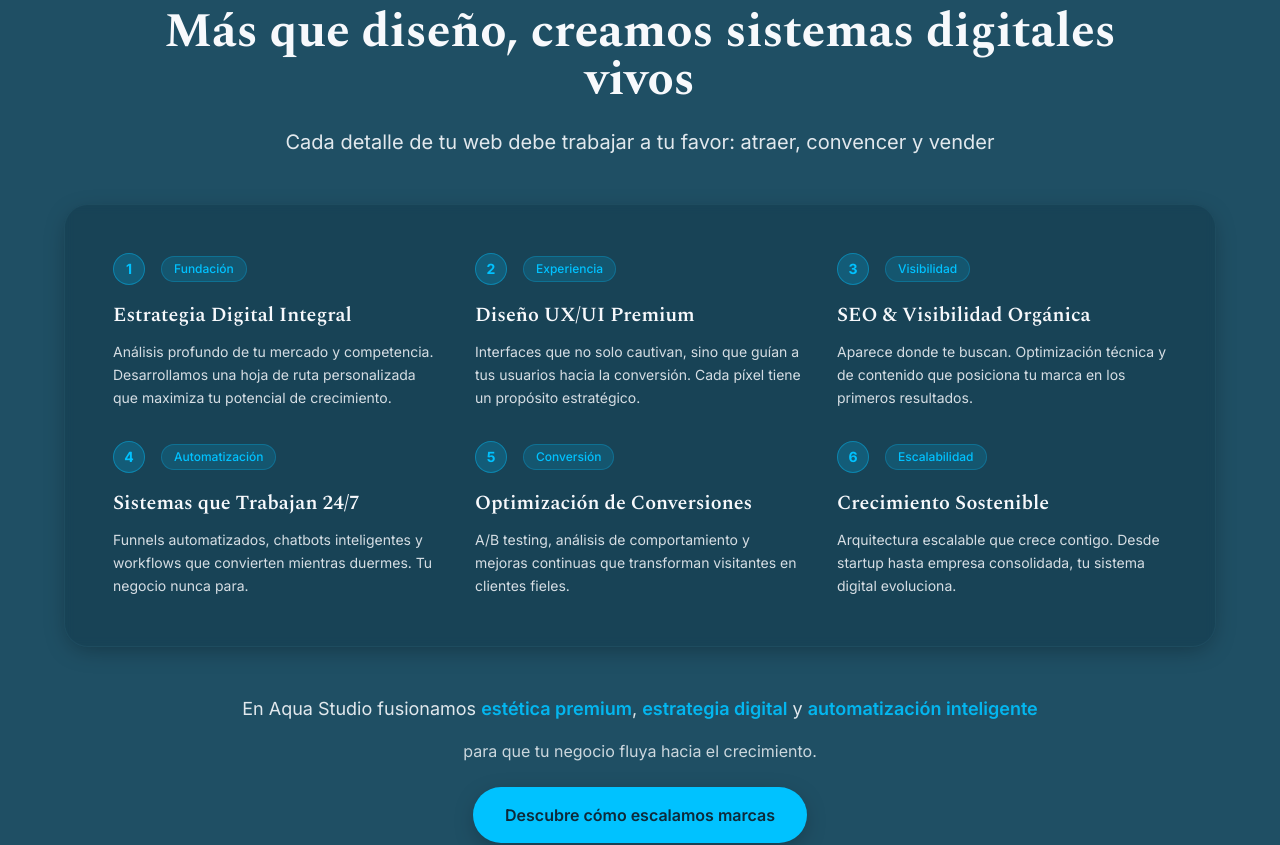
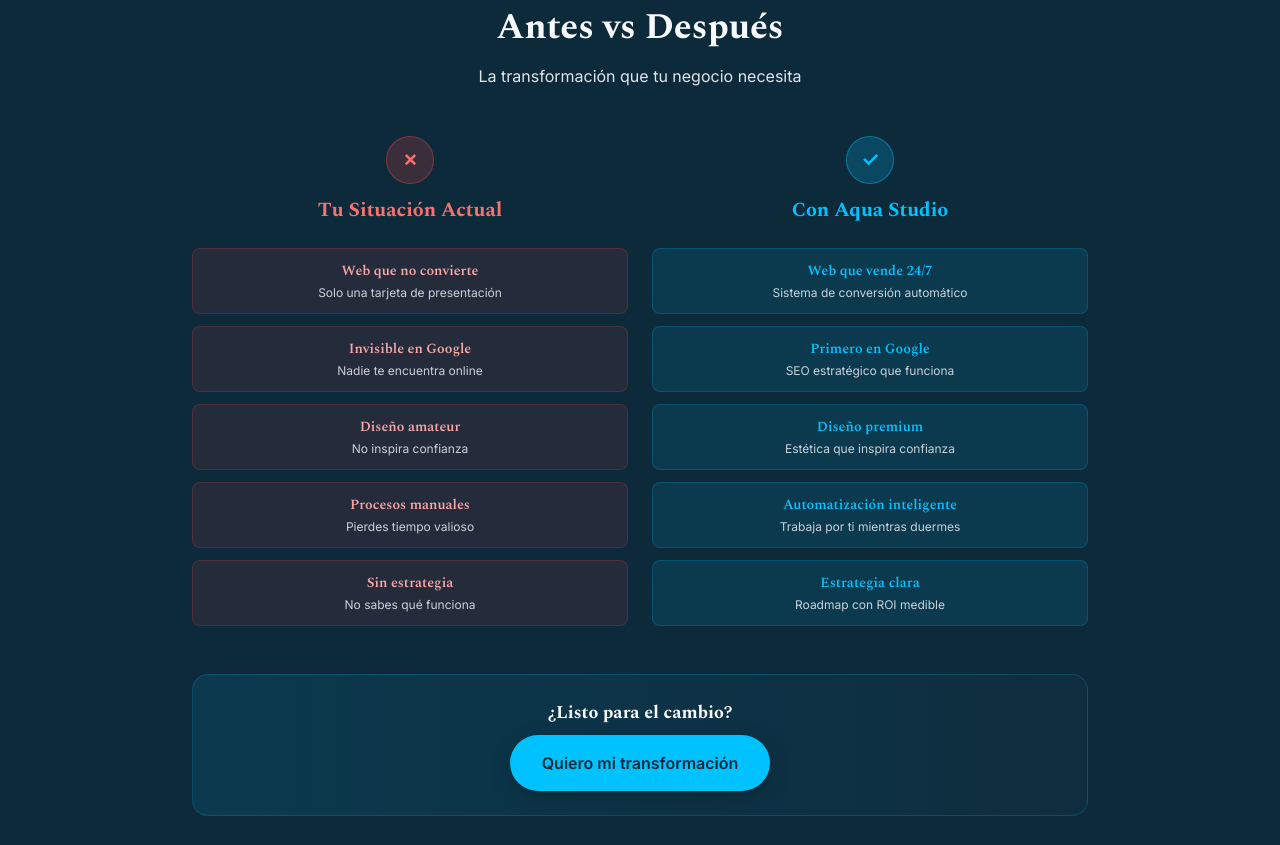
Before and after one commit to juanaranedagattavara-jpg/aquastudio, a Next.js app: page / in a window 1280 px wide. Shown: the part 920-1765 px from the top of the page. Built offline with nearby package versions, Linux system fonts and the light colour scheme.

Commit message:
Add compact comparison section and improve services CTA: Before vs After comparison with symmetric design, plus personalized proposal text

```diff
--- a/app/page.tsx
+++ b/app/page.tsx
@@ -53,6 +53,102 @@
             <Button variant="ghost" className="px-10 py-5 text-lg md:text-xl">
               Ver proyectos en acción
             </Button>
+          </div>
+        </div>
+      </Section>
+
+      {/* Comparación: Dolores vs Soluciones */}
+      <Section id="comparacion" className="bg-brand-deep text-brand-pearl py-16">
+        <div className="container">
+          <div className="max-w-4xl mx-auto">
+            {/* Título compacto */}
+            <div className="text-center mb-12">
+              <h2 className="mb-4 text-3xl font-bold md:text-4xl">
+                Antes vs Después
+              </h2>
+              <p className="text-base opacity-90">
+                La transformación que tu negocio necesita
+              </p>
+            </div>
+
+            {/* Comparación simétrica y compacta */}
+            <div className="grid md:grid-cols-2 gap-6">
+              {/* Lado izquierdo - Problemas */}
+              <div className="text-center">
+                <div className="mb-6">
+                  <div className="inline-flex items-center justify-center w-12 h-12 rounded-full bg-red-500/20 border border-red-500/40 mb-3">
+                    <span className="text-red-400 text-xl font-bold">✗</span>
+                  </div>
+                  <h3 className="text-xl font-bold text-red-400 mb-2">Tu Situación Actual</h3>
+                </div>
+
+                <div className="space-y-3">
+                  <div className="p-3 rounded-lg bg-red-500/10 border border-red-500/20">
+                    <h4 className="font-semibold text-red-300 text-sm mb-1">Web que no convierte</h4>
+                    <p className="text-xs opacity-80">Solo una tarjeta de presentación</p>
+                  </div>
+                  <div className="p-3 rounded-lg bg-red-500/10 border border-red-500/20">
+                    <h4 className="font-semibold text-red-300 text-sm mb-1">Invisible en Google</h4>
+                    <p className="text-xs opacity-80">Nadie te encuentra online</p>
+                  </div>
+                  <div className="p-3 rounded-lg bg-red-500/10 border border-red-500/20">
+                    <h4 className="font-semibold text-red-300 text-sm mb-1">Diseño amateur</h4>
+                    <p className="text-xs opacity-80">No inspira confianza</p>
+                  </div>
+                  <div className="p-3 rounded-lg bg-red-500/10 border border-red-500/20">
+                    <h4 className="font-semibold text-red-300 text-sm mb-1">Procesos manuales</h4>
+                    <p className="text-xs opacity-80">Pierdes tiempo valioso</p>
+                  </div>
+                  <div className="p-3 rounded-lg bg-red-500/10 border border-red-500/20">
+                    <h4 className="font-semibold text-red-300 text-sm mb-1">Sin estrategia</h4>
+                    <p className="text-xs opacity-80">No sabes qué funciona</p>
+                  </div>
+                </div>
+              </div>
+
+              {/* Lado derecho - Soluciones */}
+              <div className="text-center">
+                <div className="mb-6">
+                  <div className="inline-flex items-center justify-center w-12 h-12 rounded-full bg-brand-bright/20 border border-brand-bright/40 mb-3">
+                    <span className="text-brand-bright text-xl font-bold">✓</span>
+                  </div>
+                  <h3 className="text-xl font-bold text-brand-bright mb-2">Con Aqua Studio</h3>
+                </div>
+
+                <div className="space-y-3">
+                  <div className="p-3 rounded-lg bg-brand-bright/10 border border-brand-bright/20">
+                    <h4 className="font-semibold text-brand-bright text-sm mb-1">Web que vende 24/7</h4>
+                    <p className="text-xs opacity-80">Sistema de conversión automático</p>
+                  </div>
+                  <div className="p-3 rounded-lg bg-brand-bright/10 border border-brand-bright/20">
+                    <h4 className="font-semibold text-brand-bright text-sm mb-1">Primero en Google</h4>
+                    <p className="text-xs opacity-80">SEO estratégico que funciona</p>
+                  </div>
+                  <div className="p-3 rounded-lg bg-brand-bright/10 border border-brand-bright/20">
+                    <h4 className="font-semibold text-brand-bright text-sm mb-1">Diseño premium</h4>
+                    <p className="text-xs opacity-80">Estética que inspira confianza</p>
+                  </div>
+                  <div className="p-3 rounded-lg bg-brand-bright/10 border border-brand-bright/20">
+                    <h4 className="font-semibold text-brand-bright text-sm mb-1">Automatización inteligente</h4>
+                    <p className="text-xs opacity-80">Trabaja por ti mientras duermes</p>
+                  </div>
+                  <div className="p-3 rounded-lg bg-brand-bright/10 border border-brand-bright/20">
+                    <h4 className="font-semibold text-brand-bright text-sm mb-1">Estrategia clara</h4>
+                    <p className="text-xs opacity-80">Roadmap con ROI medible</p>
+                  </div>
+                </div>
+              </div>
+            </div>
+
+            {/* CTA compacto */}
+            <div className="text-center mt-12">
+              <div className="bg-gradient-to-r from-brand-bright/10 to-brand-aqua/10 rounded-xl p-6 border border-brand-bright/20">
+                <h3 className="text-lg font-bold mb-2">¿Listo para el cambio?</h3>
+                <Button variant="primary" className="px-8 py-3 text-base font-semibold">
+                  Quiero mi transformación
+                </Button>
+              </div>
+            </div>
           </div>
         </div>
       </Section>
@@ -225,6 +321,9 @@
           </div>
 
           <div className="text-center mt-16">
+            <p className="text-lg opacity-90 mb-6">
+              ¿Ninguno de los planes se adapta a tu necesidad?
+            </p>
             <Button variant="ghost" className="px-10 py-5 text-lg">
               Solicita tu propuesta personalizada
             </Button>
```
